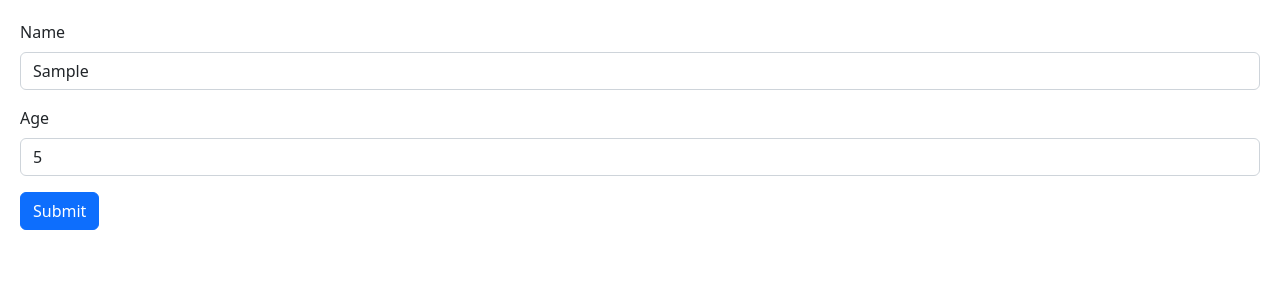
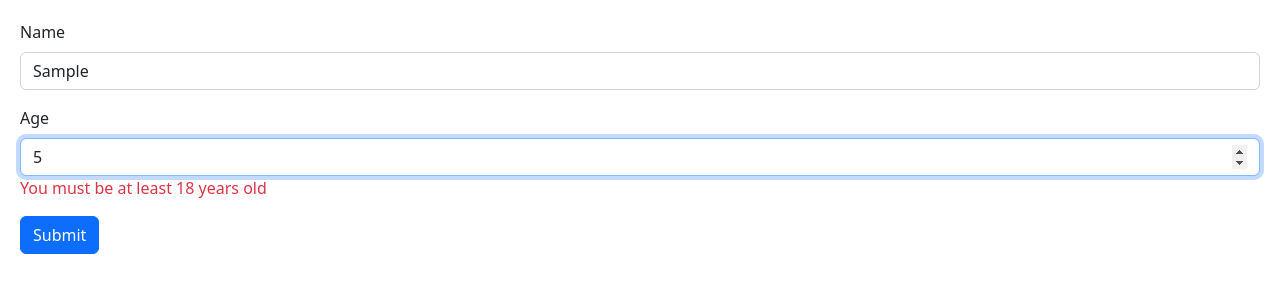
Before and after one commit to virendrapatil24/react-playground, a React (Vite) app: page / in a window 1280 px wide. Both pictures are taken after typing "Sample", "5" into the empty fields and a click on the button "Submit". Shown: the top 300 px of the page. Built offline with nearby package versions, Linux system fonts and the light colour scheme.

Commit message:
added error handling for forms

```diff
--- a/package.json
+++ b/package.json
@@ -9,12 +9,15 @@
     "preview": "vite preview"
   },
   "dependencies": {
+    "@hookform/resolvers": "^2.9.11",
     "bootstrap": "^5.2.3",
     "immer": "^10.1.1",
     "react": "^18.2.0",
     "react-dom": "^18.2.0",
+    "react-hook-form": "^7.51.5",
     "react-icons": "^5.2.1",
-    "styled-components": "^6.1.11"
+    "styled-components": "^6.1.11",
+    "zod": "^3.23.8"
   },
   "devDependencies": {
     "@types/react": "^18.0.27",
--- a/src/components/Form.tsx
+++ b/src/components/Form.tsx
@@ -1,44 +1,52 @@
 import React, { useRef, useState } from "react";
+import { FieldValue, useForm } from "react-hook-form";
+import { z } from "zod";
+import { zodResolver } from "@hookform/resolvers/zod";
+
+const schema = z.object({
+  name: z.string().min(5, { message: "Name must be at least 5 characters" }),
+  age: z
+    .number({ invalid_type_error: "Age field is required" })
+    .min(18, { message: "You must be at least 18 years old" }),
+});
+
+type FormData = z.infer<typeof schema>;
 
 const Form = () => {
-  const [person, setPerson] = useState({
-    name: "",
-    age: "",
-  });
+  const {
+    register,
+    handleSubmit,
+    formState: { errors },
+  } = useForm<FormData>({ resolver: zodResolver(schema) });
+  //   const onSubmit = (data: FieldValues) => {
+  //     console.log(data);
+  //   };
 
-  const handleSubmit = (e: React.FormEvent<HTMLFormElement>) => {
-    e.preventDefault();
-    console.log(person);
-  };
   return (
-    <form onSubmit={handleSubmit}>
+    <form onSubmit={handleSubmit((data) => console.log(data))}>
       <div className="mb-3">
         <label htmlFor="" className="form-label">
           Name
         </label>
         <input
-          onChange={(event) =>
-            setPerson({ ...person, name: event.target.value })
-          }
-          value={person.name}
+          {...register("name")}
           id="name"
           type="text"
           className="form-control"
         />
+        {errors.name && <p className="text-danger">{errors.name.message}</p>}
       </div>
       <div className="mb-3">
         <label htmlFor="" className="form-label">
           Age
         </label>
         <input
-          onChange={(event) =>
-            setPerson({ ...person, age: parseInt(event.target.value) })
-          }
-          value={person.age}
+          {...register("age", { valueAsNumber: true })}
           id="age"
           type="number"
           className="form-control"
         />
+        {errors.age && <p className="text-danger">{errors.age.message}</p>}
       </div>
       <button type="submit" className="btn btn-primary">
         Submit
```
Also changed, not shown: 1 other file (tests, documents, lock files or other folders).
